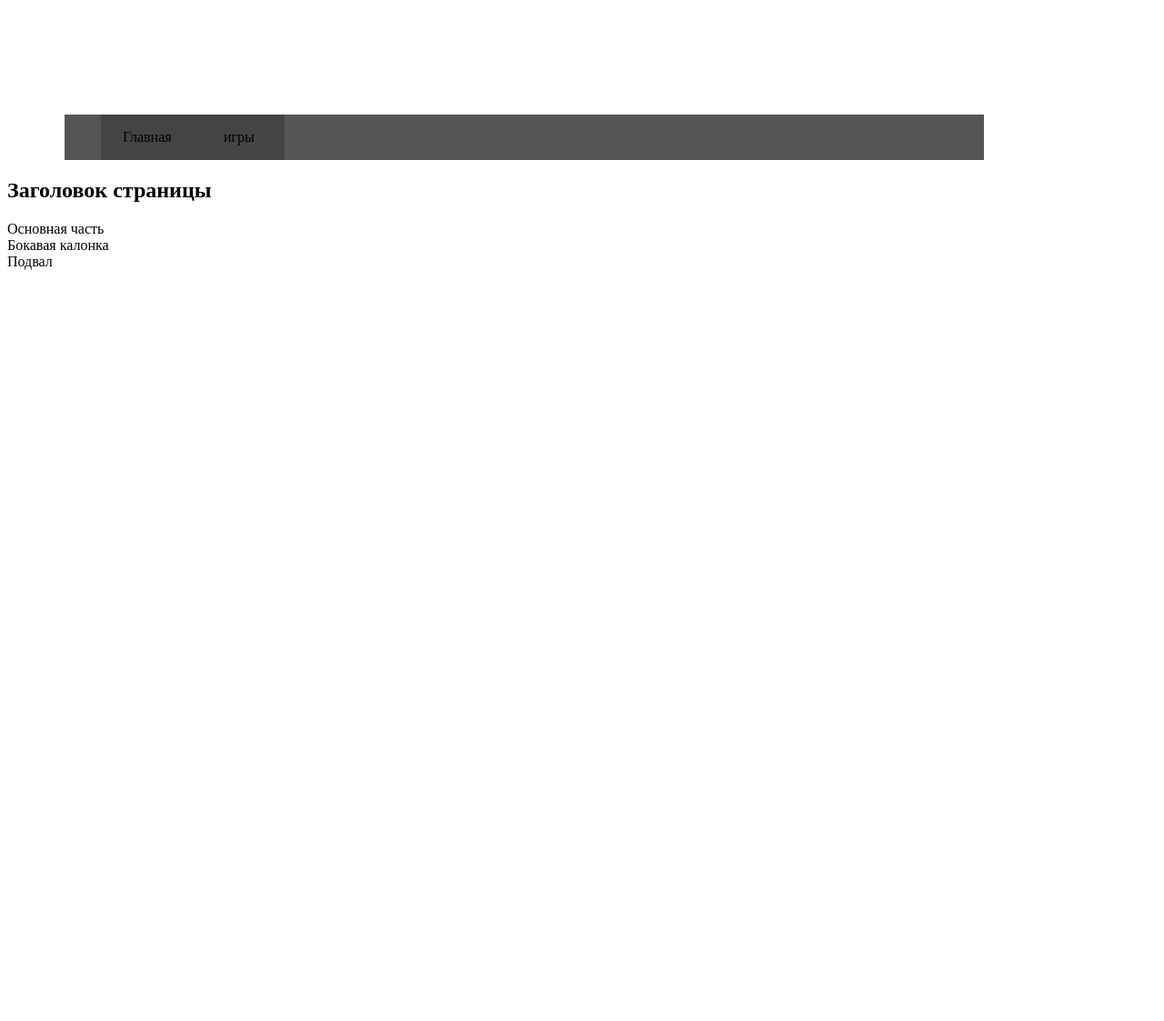
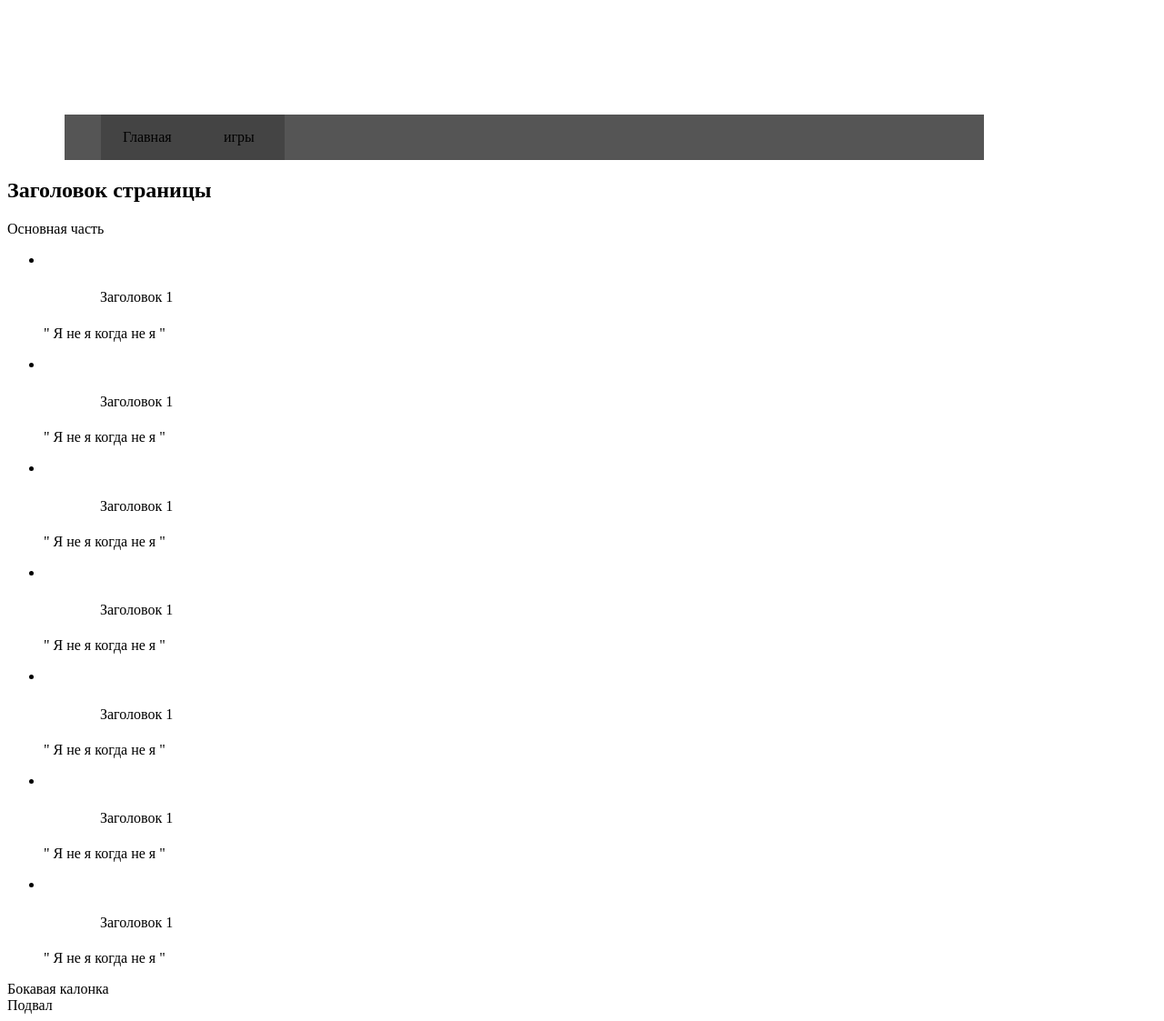
Before and after one commit to Queary/gameweb, a PHP site: page / in a window 1280 px wide. Shown: the whole page at 91% size. Before the commit the page ends 297 px from the top, so only its background shows below. Run offline with PHP 8.4, Linux system fonts and the light colour scheme.

Commit message:
Блочная структура

```diff
--- a/css/css.css
+++ b/css/css.css
@@ -32,3 +32,51 @@ header ol li{
   text-align:center;/* выравнивание текста по центру горизнтально */
   line-height:50px;/* выравнивание текста по центру вертикальное */
 }
+/* Отменяет обтекание элемента */
+.clear {
+    clear: both;
+}
+/* Элемент показывается как блочный */
+div {
+    display: block;
+}
+/* список */
+ul {
+    display: block;
+    list-style-type: disc;
+    margin-block-start: 1em;
+    margin-block-end: 1em;
+    margin-inline-start: 0px;
+    margin-inline-end: 0px;
+    padding-inline-start: 40px;
+}
+/* список с классом display */
+ul.display {
+    width: 697px;
+    float: left;
+    margin-bottom: 20px;
+    list-style: none;
+}
+li {
+    display: list-item;
+    text-align: -webkit-match-parent;
+}
+ul.display li .bigsec {
+    width: 520px;
+    float: right;
+}
+/* загаловки */
+h4 {
+    font-size: 16px;
+    font-weight: normal;
+}
+ul.display li p.txt {
+    float: left;
+    padding: 10px 0px 15px 0px;
+}
+p {
+    line-height: 18px;
+}
+.display{
+  background: black;
+}
--- a/index.html
+++ b/index.html
@@ -17,6 +17,148 @@
       <section>
         <h1>Заголовок страницы</h1>
         Основная часть
+        <ul id="display">
+          <li>
+            <a href="#" class="link">
+              <img src="">
+            </a>
+            <div class="opis_0">
+              <h4>
+                <cufon class="cufon cufon-canvas" alt="Lorem " style="width: 46px; height: 16px;">
+                  <canvas width="58" height="16" style="width: 58px; height: 16px; top: 0px; left: -1px;"></canvas>
+                  <cufontext>Заголовок 1</cufontext>
+                </cufon>
+              </h4>
+            </div>
+            <div class="clear"></div>
+            <p class="txt">
+              "
+                Я не я когда не я
+              "
+            </p>
+            <div class="clear"></div>
+          </li>
+          <li>
+            <a href="#" class="link">
+              <img src="">
+            </a>
+            <div class="opis_0">
+              <h4>
+                <cufon class="cufon cufon-canvas" alt="Lorem " style="width: 46px; height: 16px;">
+                  <canvas width="58" height="16" style="width: 58px; height: 16px; top: 0px; left: -1px;"></canvas>
+                  <cufontext>Заголовок 1</cufontext>
+                </cufon>
+              </h4>
+            </div>
+            <div class="clear"></div>
+            <p class="txt">
+              "
+                Я не я когда не я
+              "
+            </p>
+            <div class="clear"></div>
+          </li>
+          <li>
+            <a href="#" class="link">
+              <img src="">
+            </a>
+            <div class="opis_0">
+              <h4>
+                <cufon class="cufon cufon-canvas" alt="Lorem " style="width: 46px; height: 16px;">
+                  <canvas width="58" height="16" style="width: 58px; height: 16px; top: 0px; left: -1px;"></canvas>
+                  <cufontext>Заголовок 1</cufontext>
+                </cufon>
+              </h4>
+            </div>
+            <div class="clear"></div>
+            <p class="txt">
+              "
+                Я не я когда не я
+              "
+            </p>
+            <div class="clear"></div>
+          </li>
+          <li>
+            <a href="#" class="link">
+              <img src="">
+            </a>
+            <div class="opis_0">
+              <h4>
+                <cufon class="cufon cufon-canvas" alt="Lorem " style="width: 46px; height: 16px;">
+                  <canvas width="58" height="16" style="width: 58px; height: 16px; top: 0px; left: -1px;"></canvas>
+                  <cufontext>Заголовок 1</cufontext>
+                </cufon>
+              </h4>
+            </div>
+            <div class="clear"></div>
+            <p class="txt">
+              "
+                Я не я когда не я
+              "
+            </p>
+            <div class="clear"></div>
+          </li>
+          <li>
+            <a href="#" class="link">
+              <img src="">
+            </a>
+            <div class="opis_0">
+              <h4>
+                <cufon class="cufon cufon-canvas" alt="Lorem " style="width: 46px; height: 16px;">
+                  <canvas width="58" height="16" style="width: 58px; height: 16px; top: 0px; left: -1px;"></canvas>
+                  <cufontext>Заголовок 1</cufontext>
+                </cufon>
+              </h4>
+            </div>
+            <div class="clear"></div>
+            <p class="txt">
+              "
+                Я не я когда не я
+              "
+            </p>
+            <div class="clear"></div>
+          </li>
+          <li>
+            <a href="#" class="link">
+              <img src="">
+            </a>
+            <div class="opis_0">
+              <h4>
+                <cufon class="cufon cufon-canvas" alt="Lorem " style="width: 46px; height: 16px;">
+                  <canvas width="58" height="16" style="width: 58px; height: 16px; top: 0px; left: -1px;"></canvas>
+                  <cufontext>Заголовок 1</cufontext>
+                </cufon>
+              </h4>
+            </div>
+            <div class="clear"></div>
+            <p class="txt">
+              "
+                Я не я когда не я
+              "
+            </p>
+            <div class="clear"></div>
+          </li>
+          <li>
+            <a href="#" class="link">
+              <img src="">
+            </a>
+            <div class="opis_0">
+              <h4>
+                <cufon class="cufon cufon-canvas" alt="Lorem " style="width: 46px; height: 16px;">
+                  <canvas width="58" height="16" style="width: 58px; height: 16px; top: 0px; left: -1px;"></canvas>
+                  <cufontext>Заголовок 1</cufontext>
+                </cufon>
+              </h4>
+            </div>
+            <div class="clear"></div>
+            <p class="txt">
+              "
+                Я не я когда не я
+              "
+            </p>
+            <div class="clear"></div>
+          </li>
+        </ul>
       </section>
       <aside>
         Бокавая калонка
```
